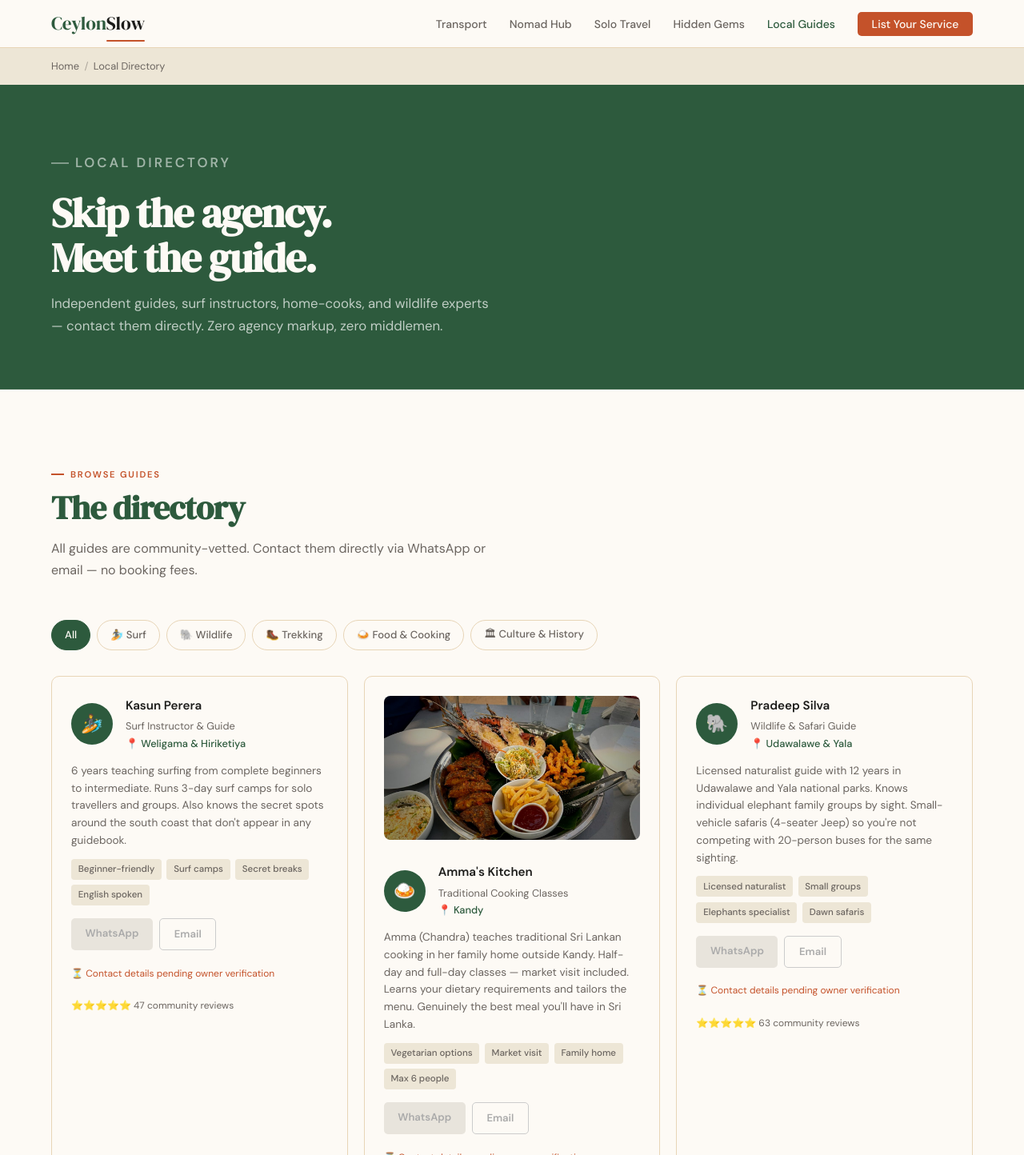
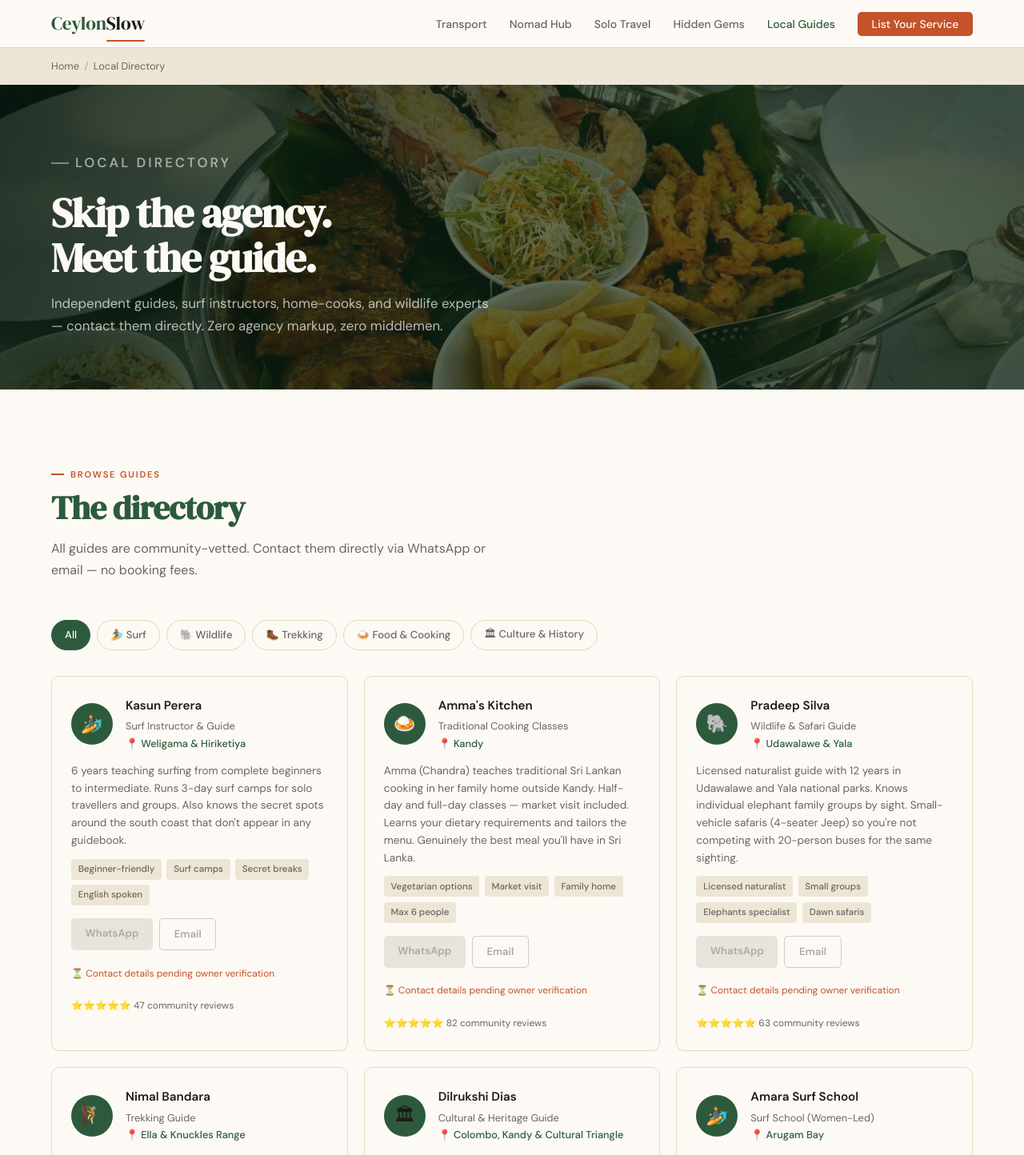
Before and after one commit to NilminiNA/CeylonSlow, a plain HTML site: page directory.html in a window 1280 px wide. Shown: the top 1444 px of the page at 80% size. Drawn offline with Linux system fonts and the light colour scheme.

Commit message:
Use seafood photo as directory page hero background

```diff
--- a/directory.html
+++ b/directory.html
@@ -43,7 +43,7 @@
   <a href="index.html">Home</a> <span>/</span> Local Directory
 </div>
 
-<div class="inner-hero">
+<div class="inner-hero" style="background:linear-gradient(135deg,rgba(10,30,16,0.72) 0%,rgba(20,50,28,0.55) 100%),url('img/seafood-beach-srilanka.jpg') center/cover no-repeat;">
   <p class="eyebrow">Local Directory</p>
   <h1>Skip the agency. Meet the guide.</h1>
   <p>Independent guides, surf instructors, home-cooks, and wildlife experts — contact them directly. Zero agency markup, zero middlemen.</p>
@@ -91,7 +91,6 @@
     </div>
 
     <div class="guide-card" data-category="food">
-      <img src="img/seafood-beach-srilanka.jpg" alt="Fresh Sri Lankan seafood platter on the beach" style="width:100%;aspect-ratio:16/9;object-fit:cover;border-radius:8px;margin-bottom:1rem;display:block;"/>
       <div class="guide-header">
         <div class="guide-avatar">🍛</div>
         <div>
```
